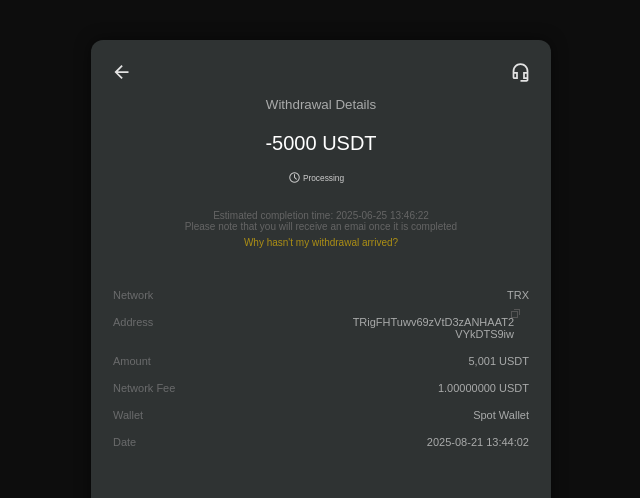
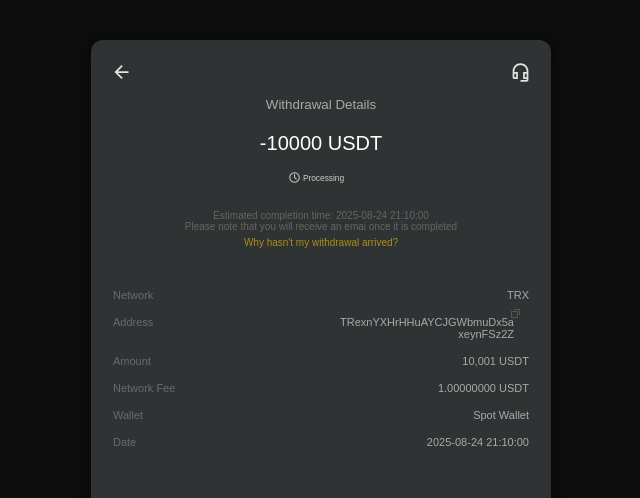
Before and after one commit to Kaida-19/withdrawals, a plain HTML site: page index.html in a window 1280 px wide. Shown: the top 498 px of the page, 319-959 px from the left. Drawn offline with nearby package versions, Linux system fonts and the light colour scheme.

Commit message:
Update index.html

```diff
--- a/index.html
+++ b/index.html
@@ -37,7 +37,7 @@
         </svg>
       </div>
       <p>Withdrawal Details</p>
-      <div class="amount">-5000 USDT</div>
+      <div class="amount">-10000 USDT</div>
       <div class="status">
         <p style="color: #ccc" class="Processing">
           <span
@@ -53,7 +53,7 @@
           >Processing
         </p>
         <span style="color: #656565"
-          >Estimated completion time: 2025-06-25 13:46:22 <br />Please note that
+          >Estimated completion time: 2025-08-24 21:10:00 <br />Please note that
           you will receive an emai once it is completed</span
         >
         <span>Why hasn't my withdrawal arrived?</span>
@@ -64,14 +64,13 @@
         <p>
           <span class="g">Address</span
           ><span class="ads"
-            >TRigFHTuwv69zVtD3zANHAAT2 <br />
-            VYkDTS9iw</span
+            >TRexnYXHrHHuAYCJGWbmuDx5a <br> xeynFSz2Z</span
           >
         </p>
-        <p><span class="g">Amount</span><span>5,001 USDT</span></p>
+        <p><span class="g">Amount</span><span>10,001 USDT</span></p>
         <p><span class="g">Network Fee</span><span>1.00000000 USDT</span></p>
         <p><span class="g">Wallet</span><span>Spot Wallet</span></p>
-        <p><span class="g">Date</span><span>2025-08-21 13:44:02</span></p>
+        <p><span class="g">Date</span><span>2025-08-24 21:10:00</span></p>
       </div>
       <div class="cpy">
         <div class="ic"></div>
```
